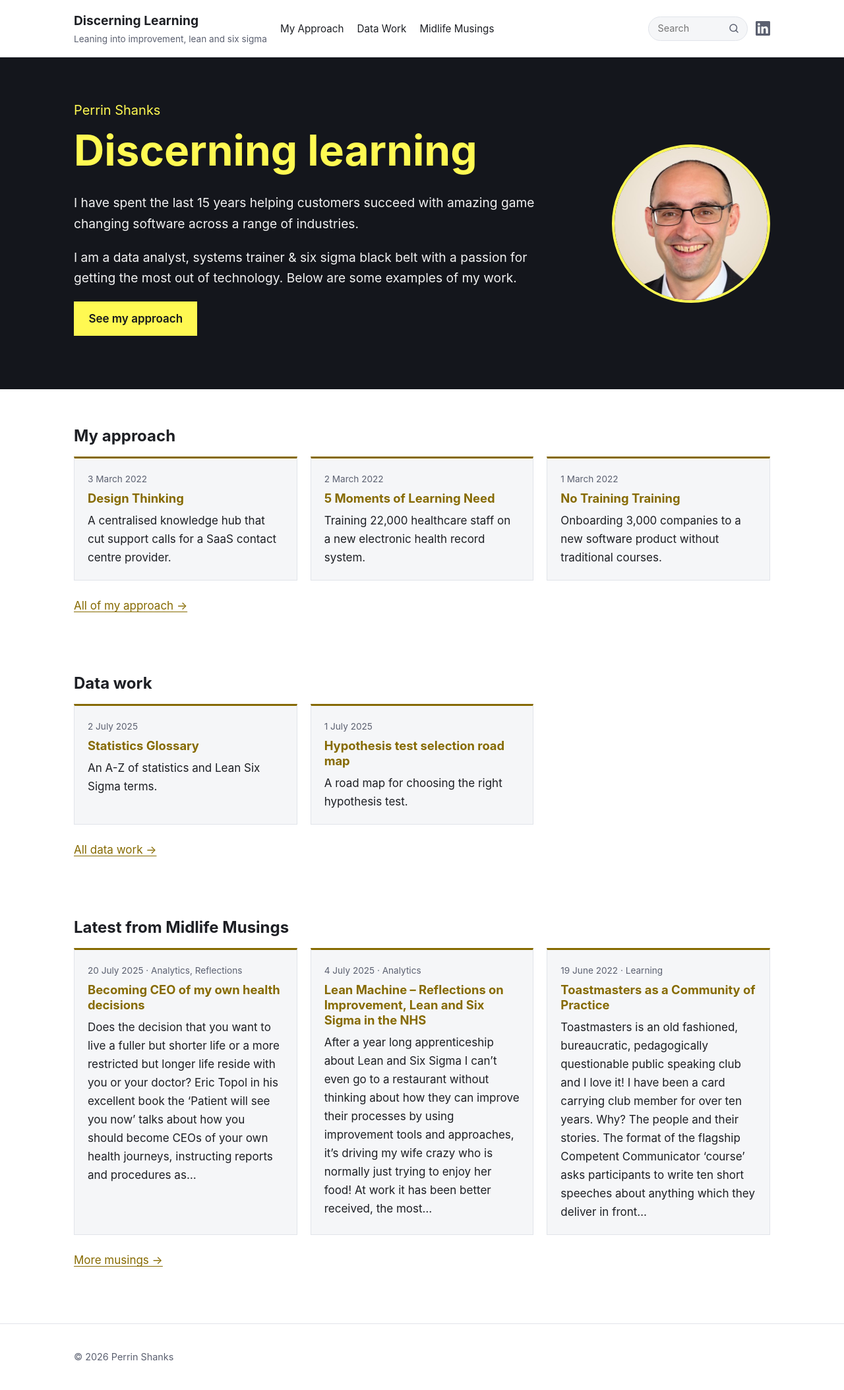
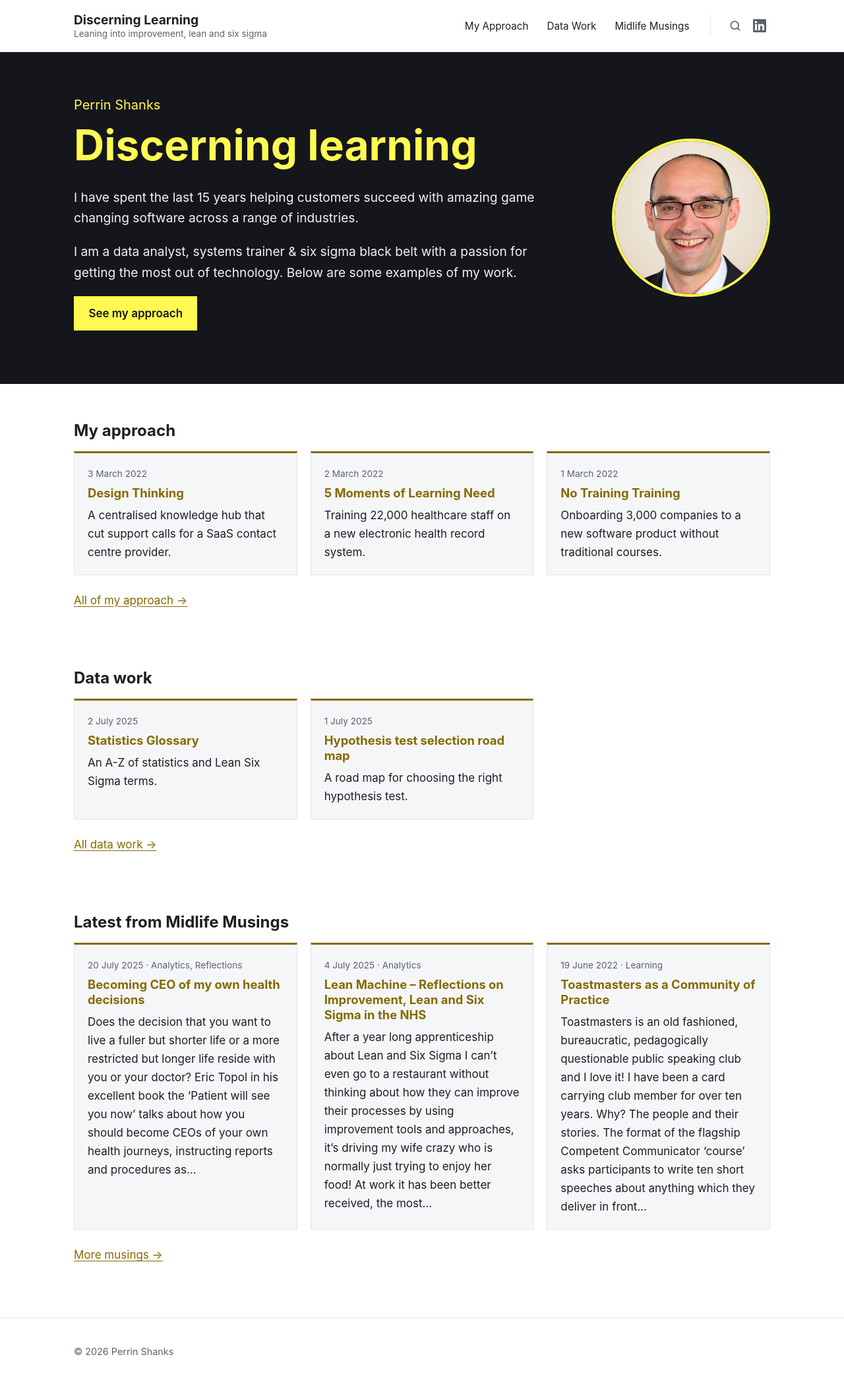
Before and after one commit to PerrinShanks-Cogito/discerninglearning, a Jekyll site: the page built from index.html, in a window 1280 px wide. Shown: the whole page at 66% size. Built offline with Jekyll 4.4.1, drawn with Linux system fonts in a browser that asks for light colours.

Commit message:
Tidy the header layout
Title on the left; menu, search and LinkedIn grouped on the right. The
search box is now an icon that opens a full-width search bar (it links
to /search/ without JavaScript). On phones the menu sits on one row
under the title and the tagline is hidden.

Co-Authored-By: Claude Opus 5.5 <noreply@anthropic.com>
Claude-Session: https://claude.ai/code/session_01L416ywoPveZPePQkbqsCPa

```diff
--- a/_includes/header.html
+++ b/_includes/header.html
@@ -12,18 +12,39 @@
       </ul>
     </nav>
     <div class="site-tools">
-      <form class="site-search" action="{{ '/search/' | relative_url }}" method="get" role="search">
-        <label class="visually-hidden" for="site-search-q">Search this site</label>
-        <input id="site-search-q" type="search" name="q" placeholder="Search" autocomplete="off">
-        <button type="submit" aria-label="Search">
-          <svg viewBox="0 0 24 24" width="18" height="18" aria-hidden="true" focusable="false"><circle cx="11" cy="11" r="7" fill="none" stroke="currentColor" stroke-width="2"/><path d="m20 20-4-4" stroke="currentColor" stroke-width="2" stroke-linecap="round"/></svg>
-        </button>
-      </form>
+      {%- comment -%} Without JavaScript the search icon just opens the search page. {%- endcomment %}
+      <a class="icon-button search-toggle" href="{{ '/search/' | relative_url }}" aria-label="Search" aria-controls="site-search" aria-expanded="false" title="Search">
+        <svg viewBox="0 0 24 24" width="20" height="20" aria-hidden="true" focusable="false"><circle cx="11" cy="11" r="7" fill="none" stroke="currentColor" stroke-width="2"/><path d="m20 20-4-4" stroke="currentColor" stroke-width="2" stroke-linecap="round"/></svg>
+      </a>
       {% if site.linkedin %}
-      <a class="social-link" href="{{ site.linkedin }}" rel="me noopener" target="_blank" aria-label="{{ site.author }} on LinkedIn" title="LinkedIn">
-        <svg viewBox="0 0 24 24" width="22" height="22" aria-hidden="true" focusable="false"><path fill="currentColor" d="M20.45 20.45h-3.56v-5.57c0-1.33-.02-3.04-1.85-3.04-1.86 0-2.14 1.45-2.14 2.94v5.67H9.35V9h3.41v1.56h.05c.48-.9 1.64-1.85 3.37-1.85 3.6 0 4.27 2.37 4.27 5.46v6.28ZM5.34 7.43a2.06 2.06 0 1 1 0-4.13 2.06 2.06 0 0 1 0 4.13ZM7.12 20.45H3.56V9h3.56v11.45ZM22.22 0H1.77C.79 0 0 .77 0 1.73v20.54C0 23.23.79 24 1.77 24h20.45c.98 0 1.78-.77 1.78-1.73V1.73C24 .77 23.2 0 22.22 0Z"/></svg>
+      <a class="icon-button" href="{{ site.linkedin }}" rel="me noopener" target="_blank" aria-label="{{ site.author }} on LinkedIn" title="LinkedIn">
+        <svg viewBox="0 0 24 24" width="20" height="20" aria-hidden="true" focusable="false"><path fill="currentColor" d="M20.45 20.45h-3.56v-5.57c0-1.33-.02-3.04-1.85-3.04-1.86 0-2.14 1.45-2.14 2.94v5.67H9.35V9h3.41v1.56h.05c.48-.9 1.64-1.85 3.37-1.85 3.6 0 4.27 2.37 4.27 5.46v6.28ZM5.34 7.43a2.06 2.06 0 1 1 0-4.13 2.06 2.06 0 0 1 0 4.13ZM7.12 20.45H3.56V9h3.56v11.45ZM22.22 0H1.77C.79 0 0 .77 0 1.73v20.54C0 23.23.79 24 1.77 24h20.45c.98 0 1.78-.77 1.78-1.73V1.73C24 .77 23.2 0 22.22 0Z"/></svg>
       </a>
       {% endif %}
     </div>
+    <form class="site-search" id="site-search" action="{{ '/search/' | relative_url }}" method="get" role="search" hidden>
+      <label class="visually-hidden" for="site-search-q">Search this site</label>
+      <input id="site-search-q" type="search" name="q" placeholder="Search pages and posts" autocomplete="off">
+      <button class="button" type="submit">Search</button>
+    </form>
   </div>
 </header>
+<script>
+  (function () {
+    var toggle = document.querySelector(".search-toggle");
+    var form = document.getElementById("site-search");
+    var input = document.getElementById("site-search-q");
+    function setOpen(open) {
+      form.hidden = !open;
+      toggle.setAttribute("aria-expanded", open);
+      if (open) input.focus();
+    }
+    toggle.addEventListener("click", function (e) {
+      e.preventDefault();
+      setOpen(form.hidden);
+    });
+    form.addEventListener("keydown", function (e) {
+      if (e.key === "Escape") { setOpen(false); toggle.focus(); }
+    });
+  })();
+</script>
--- a/assets/css/main.scss
+++ b/assets/css/main.scss
@@ -62,21 +62,26 @@ h1, h2, h3, h4 { line-height: 1.25; margin: 2rem 0 0.75rem; }
 }
 .skip-link:focus { left: 1rem; top: 1rem; background: var(--bg); padding: 0.5rem; z-index: 10; }
 
-// Header
+// Header: title on the left; menu, search and LinkedIn on the right.
+// On small screens the menu moves to its own row under the title.
 .site-header { border-bottom: 1px solid var(--border); }
 .site-header__inner {
-  display: flex;
-  flex-wrap: wrap;
+  display: grid;
+  grid-template-columns: 1fr auto auto;
+  grid-template-areas:
+    "title nav tools"
+    "search search search";
   align-items: center;
-  justify-content: space-between;
-  gap: 0.5rem 1.25rem;
-  padding-top: 1rem;
-  padding-bottom: 1rem;
+  column-gap: 2rem;
+  padding-top: 1.1rem;
+  padding-bottom: 1.1rem;
 }
 .site-title {
+  grid-area: title;
   color: var(--text);
   font-weight: 700;
   font-size: 1.2rem;
+  line-height: 1.3;
   text-decoration: none;
 }
 .site-title__by {
@@ -85,16 +90,37 @@ h1, h2, h3, h4 { line-height: 1.25; margin: 2rem 0 0.75rem; }
   font-size: 0.85rem;
   color: var(--muted);
 }
+.site-nav { grid-area: nav; }
 .site-nav ul {
   display: flex;
-  flex-wrap: wrap;
-  gap: 0.25rem 1.25rem;
+  gap: 1.75rem;
   list-style: none;
   margin: 0;
   padding: 0;
 }
-.site-nav a { color: var(--text); text-decoration: none; font-size: 0.95rem; }
-.site-nav a:hover, .site-nav a[aria-current="page"] { color: var(--accent); }
+.site-nav a {
+  color: var(--text);
+  text-decoration: none;
+  font-size: 0.95rem;
+  white-space: nowrap;
+  padding: 0.25rem 0;
+  border-bottom: 2px solid transparent;
+}
+.site-nav a:hover { color: var(--accent); }
+.site-nav a[aria-current="page"] { color: var(--accent); border-bottom-color: currentColor; }
+
+@media (max-width: 700px) {
+  .site-header__inner {
+    grid-template-columns: 1fr auto;
+    grid-template-areas:
+      "title tools"
+      "nav nav"
+      "search search";
+    row-gap: 0.75rem;
+  }
+  .site-title__by { display: none; }
+  .site-nav ul { gap: 1.25rem; }
+}
 
 // Hero
 .hero {
@@ -245,36 +271,43 @@ h1, h2, h3, h4 { line-height: 1.25; margin: 2rem 0 0.75rem; }
   clip: rect(0 0 0 0);
   white-space: nowrap;
 }
-.site-tools { display: flex; align-items: center; gap: 0.75rem; margin-left: auto; }
-.site-search {
+.site-tools {
+  grid-area: tools;
   display: flex;
   align-items: center;
+  gap: 0.25rem;
+  padding-left: 1.25rem;
+  border-left: 1px solid var(--border);
+}
+@media (max-width: 700px) {
+  .site-tools { padding-left: 0; border-left: 0; }
+}
+.icon-button {
+  display: flex;
+  padding: 0.4rem;
+  border-radius: 6px;
+  color: var(--muted);
+}
+.icon-button:hover, .icon-button[aria-expanded="true"] { color: var(--accent); background: var(--surface); }
+.site-search {
+  grid-area: search;
+  display: flex;
+  gap: 0.5rem;
+  margin-top: 1rem;
+}
+.site-search[hidden] { display: none; }
+.site-search input {
+  flex: 1;
+  min-width: 0;
+  font: inherit;
+  padding: 0.5rem 0.75rem;
   border: 1px solid var(--border);
-  border-radius: 999px;
-  background: var(--surface);
+  border-radius: 6px;
+  background: var(--bg);
+  color: var(--text);
 }
-.site-search:focus-within { border-color: var(--accent); }
-.site-search input {
-  width: 7rem;
-  border: 0;
-  background: transparent;
-  color: var(--text);
-  font: inherit;
-  font-size: 0.9rem;
-  padding: 0.35rem 0 0.35rem 0.85rem;
-  outline: none;
-}
-.site-search button {
-  display: flex;
-  border: 0;
-  background: transparent;
-  color: var(--muted);
-  padding: 0.35rem 0.7rem 0.35rem 0.5rem;
-  cursor: pointer;
-}
-.site-search button:hover { color: var(--accent); }
-.social-link { display: flex; color: var(--muted); }
-.social-link:hover { color: var(--accent); }
+.site-search input:focus { outline: 2px solid var(--accent); outline-offset: -1px; }
+.site-search .button { border: 0; font: inherit; cursor: pointer; padding: 0.5rem 1.2rem; }
 
 // Search page
 .search-page__form { display: flex; gap: 0.5rem; margin-bottom: 1rem; }
```
